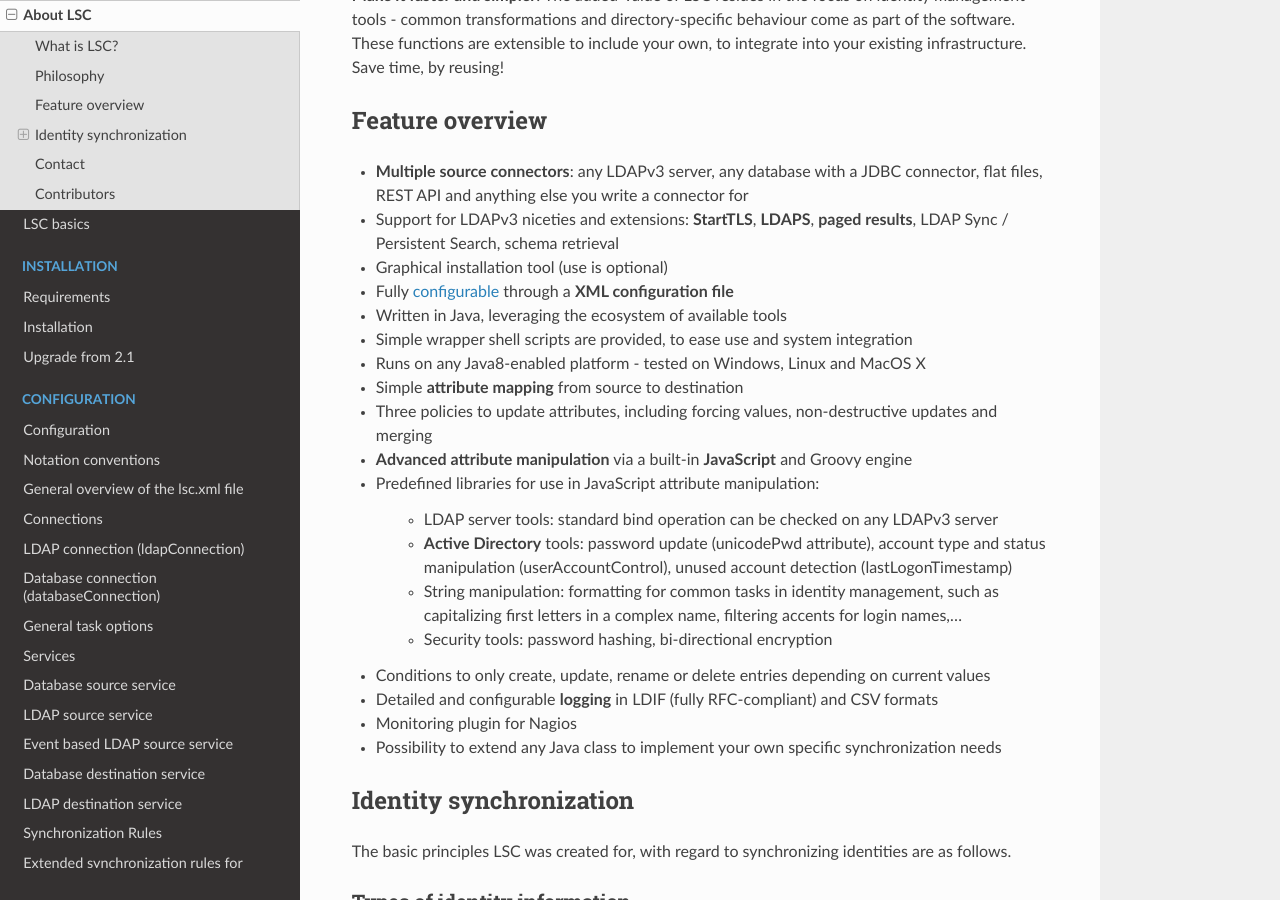
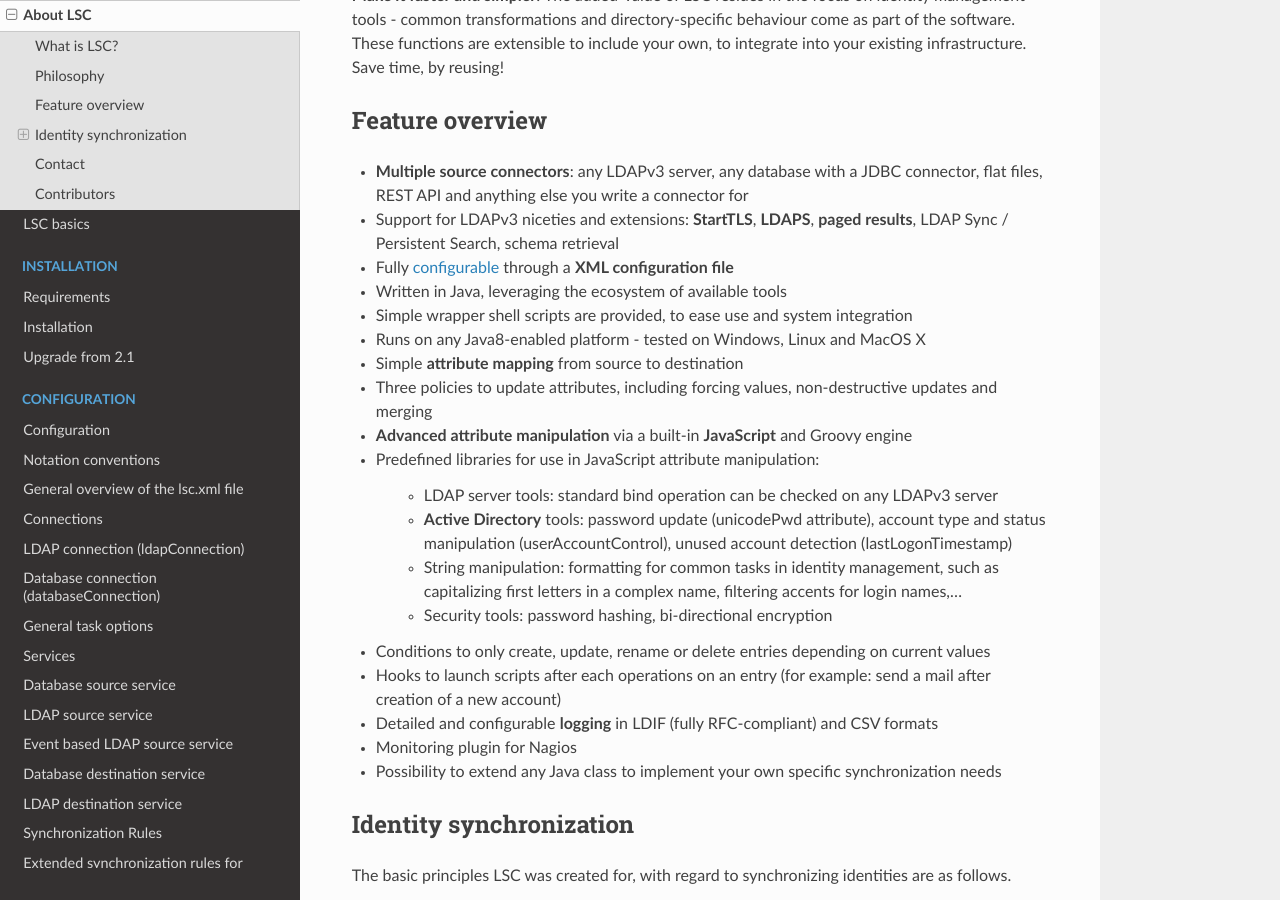
Before and after one commit to lsc-project/documentation, a Sphinx documentation site: the page built from source/about.rst, in a window 1280 px wide and 900 px high, scrolled down 816 px. Built offline with Sphinx 7.4.7 and the Read the Docs theme 3.1.0, drawn with Linux system fonts in a browser that asks for light colours.

Commit message:
Some updates on LSC presentation

```diff
--- a/source/about.rst
+++ b/source/about.rst
@@ -27,7 +27,6 @@
 
 * **Multiple source connectors**: any LDAPv3 server, any database with a JDBC connector, flat files, REST API and anything else you write a connector for
 * Support for LDAPv3 niceties and extensions: **StartTLS**, **LDAPS**, **paged results**, LDAP Sync / Persistent Search, schema retrieval
-* Graphical installation tool (use is optional)
 * Fully :doc:`configurable <overview>` through a **XML configuration file**
 * Written in Java, leveraging the ecosystem of available tools
 * Simple wrapper shell scripts are provided, to ease use and system integration
@@ -43,6 +42,7 @@
     * Security tools: password hashing, bi-directional encryption
 
 * Conditions to only create, update, rename or delete entries depending on current values
+* Hooks to launch scripts after each operations on an entry (for example: send a mail after creation of a new account)
 * Detailed and configurable **logging** in LDIF (fully RFC-compliant) and CSV formats
 * Monitoring plugin for Nagios
 * Possibility to extend any Java class to implement your own specific synchronization needs
```
